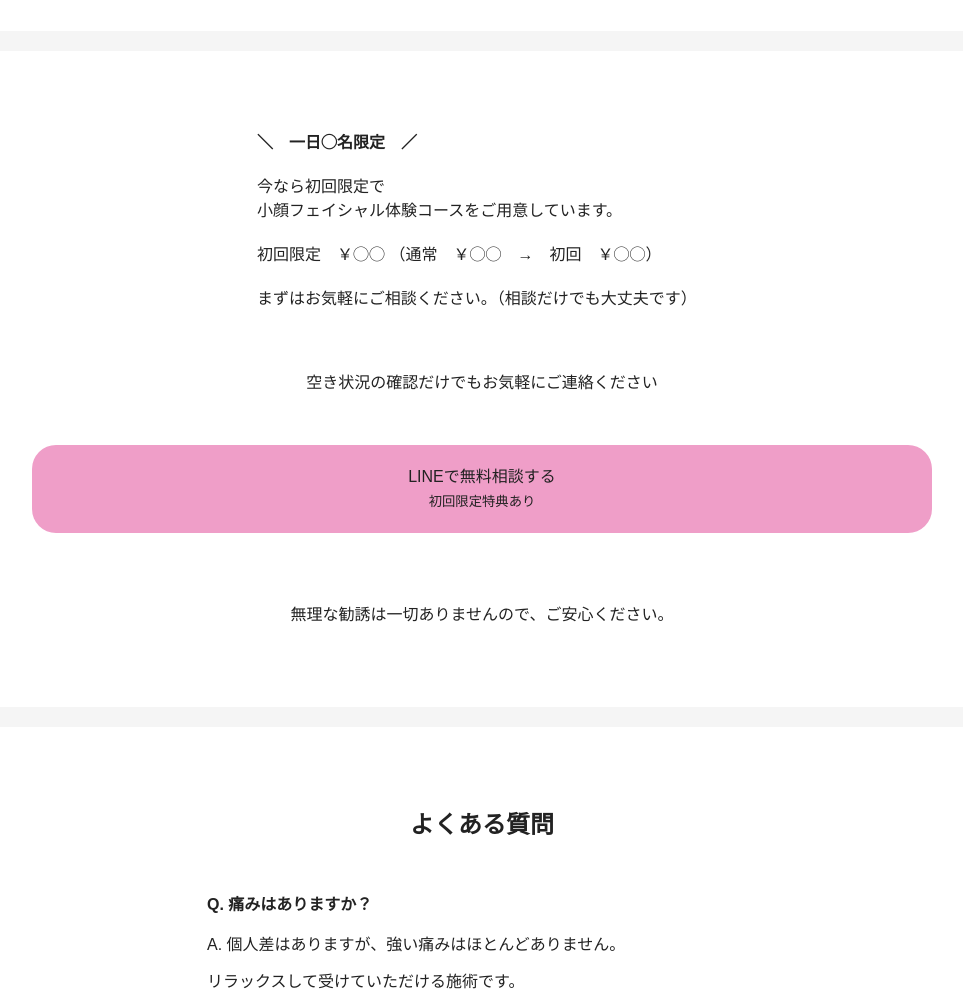
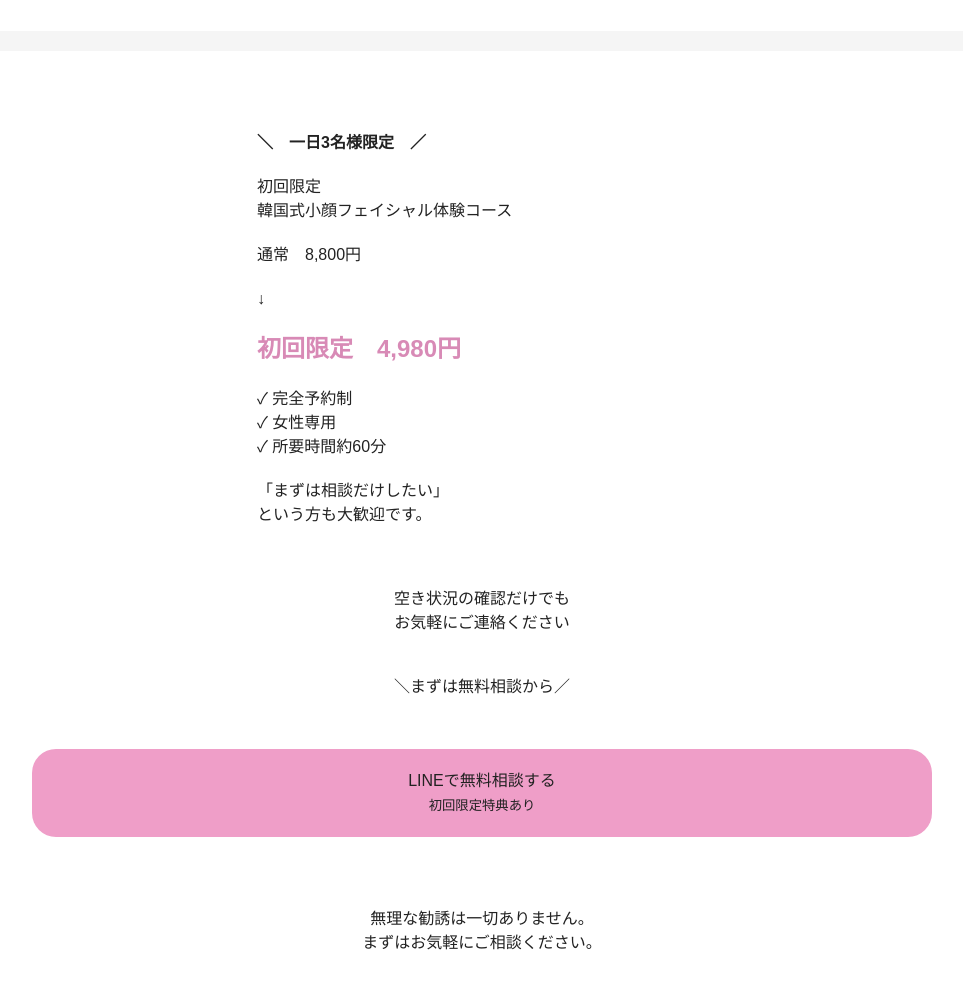
Before and after one commit to kaityan0425/korean-facial-lp, a plain HTML site: page index.html in a window 1280 px wide. Shown: the part 6960-7964 px from the top of the page, without its empty margins (158-1121 px from the left). Drawn offline with Linux system fonts and the light colour scheme.

Commit message:
ctaセクション最終調整

```diff
--- a/index.html
+++ b/index.html
@@ -241,25 +241,45 @@
 <section class="cta section">
   <div class="container">
     <div class="limited">
-      <p><strong>＼　一日◯名限定　／</strong></p>
+      <p><strong>＼　一日3名様限定　／</strong></p>
       <p>
-        今なら初回限定で<br>
-        小顔フェイシャル体験コースをご用意しています。
+        初回限定<br>
+        韓国式小顔フェイシャル体験コース
       </p>
       <p>
-        初回限定　￥◯◯ （通常　￥◯◯　→　初回　￥◯◯）
+        通常　8,800円
       </p>
       <p>
-        まずはお気軽にご相談ください。（相談だけでも大丈夫です）
+        ↓
+      </p>
+      <p class="campaign-price">
+        初回限定　4,980円
+      </p>
+
+      <p>
+        ✓ 完全予約制<br>
+        ✓ 女性専用<br>
+        ✓ 所要時間約60分
+      </p>
+      <p>
+        「まずは相談だけしたい」<br>
+        という方も大歓迎です。
       </p>
     </div>
     <p>
-      空き状況の確認だけでもお気軽にご連絡ください
+      空き状況の確認だけでも<br>
+      お気軽にご連絡ください
     </p>
+
+    <p>
+      ＼まずは無料相談から／
+    </p>
+
     <a href="#" class="btn">LINEで無料相談する<br>
     <small>初回限定特典あり</small></a>
 
-    <p class="small">無理な勧誘は一切ありませんので、ご安心ください。</p>
+    <p class="small">無理な勧誘は一切ありません。<br>
+      まずはお気軽にご相談ください。</p>
   </div>
 </section>
 
--- a/style.css
+++ b/style.css
@@ -459,6 +459,9 @@ CTA
   text-align:center;
 }
 
+.cta p{
+  margin-bottom:40px;
+}
 .limited{
   max-width:450px;
   margin:0 auto 60px;
@@ -467,6 +470,12 @@ CTA
 
 .limited p:not(:last-child){
   margin-bottom:20px;
+}
+
+.campaign-price{
+  font-size:24px;
+  font-weight:bold;
+  color:#d88ab6;
 }
 
 /* =========================
```
